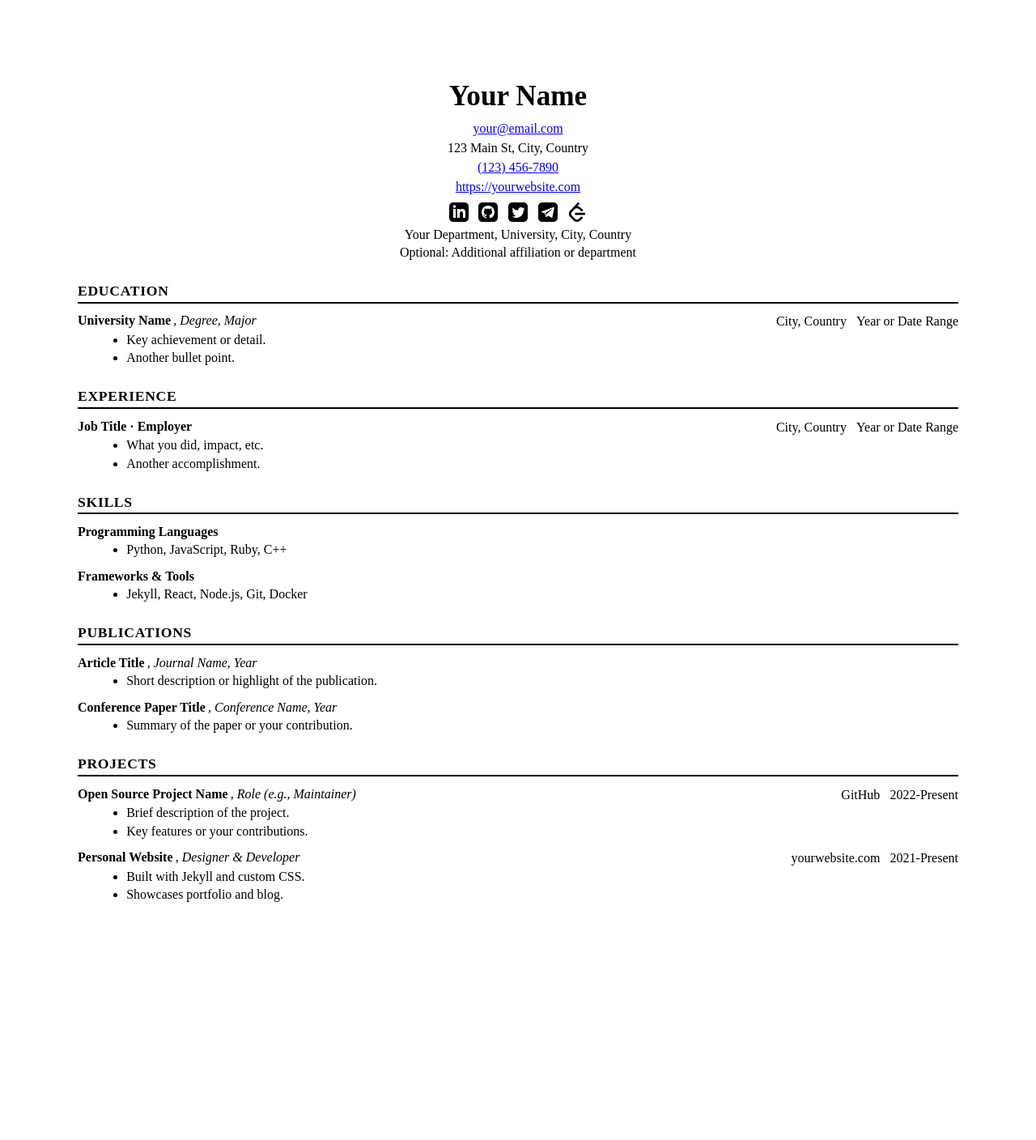
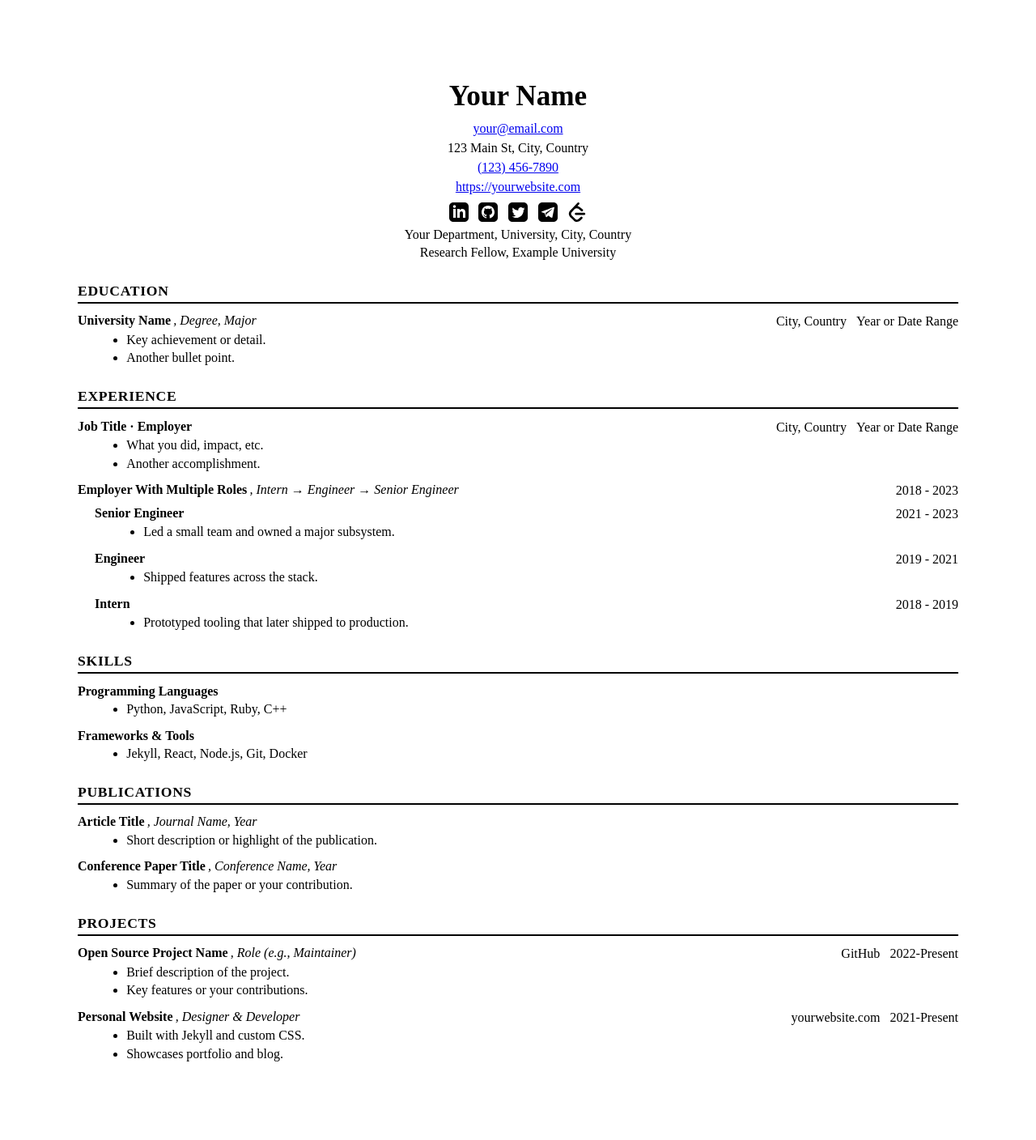
Before and after one commit to sengine-cloud/harvard-style-cv-theme, a Jekyll site: the page built from index.md, in a window 1280 px wide. Shown: the whole page at 81% size. Built offline with Jekyll 4.4.1, drawn with Linux system fonts in a browser that asks for light colours; before the commit the page ends 1212 px from its top, so only the background shows below that.

Commit message:
Package as a gem; fold in nested roles, GoatCounter, and Octo STS trust policy (#6)
Part of sengine-cloud/alex-cv#3 — vendoring the Harvard-style theme
under this org so the CV site can extend it properly instead of carrying
divergent local copies.

This packages the fork as a **gem** and folds in the extensions that
previously lived as overrides in alex-cv.

## What changed
- **Gem packaging** (`harvard-style-cv-theme.gemspec`): consumable via a
Bundler `git:` source pinned to a tag/commit — and, unlike
`remote_theme`, this works for a **private** repo. `Gemfile` now uses
`gemspec`; build artifacts are gitignored. The gem ships only the
consumable surface (`_layouts`, `assets/css/main.scss`, `LICENSE`,
`README`, `VERSION`) — demo pages, `_config.yml`, `_data`, and
screenshots are excluded so they don't leak into consuming sites.
- **Nested `roles`** in `_layouts/cv.html`: an entry can group several
positions held at one employer, each rendered as a nested entry
(`title`, `sub`, `location`, `dates`, `bullets`).
- **Folded `cv-overrides.css` into `assets/css/main.scss`**:
`.cv-entry-roles` / `.cv-entry-role` styles + a print
`page-break-inside: avoid` rule.
- **Renamed `.cv-entry-degree` → `.cv-entry-sub`** (context-neutral; it
styles any entry's `sub`, not only academic degrees). Used by both
top-level entries and nested roles.
- **GoatCounter** support in `_layouts/default.html` (via the
`goatcounter` config key) with per-pageview commit version tagging
through `site.commit_short`, alongside the existing Google Analytics /
Yandex.Metrika. Contact & social links carry `data-goatcounter-click`
next to `data-ym-goal`. `<title>` now uses `affiliation` (falling back
to `title`).
- **Octo STS trust policy**
(`.github/chainguard/alex-cv-pages.sts.yaml`): lets alex-cv's Actions
federate via OIDC (no stored secrets) and mint a short-lived `contents:
read` token to fetch this private theme.
- Demo `_data/cv.yml` showcases `roles`; README/CHANGELOG document gem
usage, private-repo auth, the roles schema, and GoatCounter. `VERSION` →
`1.1.0`.

https://claude.ai/code/session_01R7HSDNjmYg3eMU77oPzSnn

---------

Co-authored-by: Claude <noreply@anthropic.com>

```diff
--- a/_config.yml
+++ b/_config.yml
@@ -4,7 +4,7 @@ phone: "(123) 456-7890" # Your phone number (optional)
 address: "123 Main St, City, Country" # Your address (optional)
 website: "https://yourwebsite.com" # Your website (optional)
 department: "Your Department, University, City, Country" # Department/affiliation (optional)
-affiliation: "Optional: Additional affiliation or department" # Second affiliation (optional)
+affiliation: "Research Fellow, Example University" # Second affiliation / tagline (optional; also used as the <title> suffix)
 linkedin: yourprofile
 twitter: yourprofile
 github: yourprofile
--- a/_data/cv.yml
+++ b/_data/cv.yml
@@ -16,6 +16,24 @@ sections:
         bullets:
           - "What you did, impact, etc."
           - "Another accomplishment."
+      # An entry can group several positions held at one employer via `roles`.
+      # Each role renders like a nested entry (title, sub, location, dates, bullets).
+      - title: "Employer With Multiple Roles"
+        sub: "Intern → Engineer → Senior Engineer"
+        dates: "2018 - 2023"
+        roles:
+          - title: "Senior Engineer"
+            dates: "2021 - 2023"
+            bullets:
+              - "Led a small team and owned a major subsystem."
+          - title: "Engineer"
+            dates: "2019 - 2021"
+            bullets:
+              - "Shipped features across the stack."
+          - title: "Intern"
+            dates: "2018 - 2019"
+            bullets:
+              - "Prototyped tooling that later shipped to production."
   - title: Skills
     entries:
       - title: "Programming Languages"
--- a/_layouts/cv.html
+++ b/_layouts/cv.html
@@ -5,21 +5,24 @@ layout: default
     <header class="cv-header">
         <h1 class="cv-name">{{ site.title }}</h1>
         {% if site.email %}
-        <div class="cv-contact"><a href="mailto:{{ site.email }}" data-ym-goal="email_click">{{ site.email }}</a></div>
+        <div class="cv-contact"><a href="mailto:{{ site.email }}" data-ym-goal="email_click"
+                data-goatcounter-click="email">{{ site.email }}</a></div>
         {% endif %}
         {% if site.address %}
         <div class="cv-contact">{{ site.address }}</div>
         {% endif %}
         {% if site.phone %}
-        <div class="cv-contact"><a href="tel:{{ site.phone }}" data-ym-goal="phone_click">{{ site.phone }}</a></div>
+        <div class="cv-contact"><a href="tel:{{ site.phone }}" data-ym-goal="phone_click"
+                data-goatcounter-click="phone">{{ site.phone }}</a></div>
         {% endif %}
         {% if site.website %}
-        <div class="cv-contact"><a href="{{ site.website }}" data-ym-goal="website_click">{{ site.website }}</a></div>
+        <div class="cv-contact"><a href="{{ site.website }}" data-ym-goal="website_click"
+                data-goatcounter-click="website">{{ site.website }}</a></div>
         {% endif %}
         <div class="cv-socials" style="margin-top:0.5em;">
             {% if site.linkedin %}
             <a class="cv-social-icon" href="https://linkedin.com/in/{{ site.linkedin }}" target="_blank"
-                title="LinkedIn" data-ym-goal="linkedin_click">
+                title="LinkedIn" data-ym-goal="linkedin_click" data-goatcounter-click="linkedin">
                 <svg xmlns="http://www.w3.org/2000/svg" width="24" height="24" viewBox="0 0 24 24">
                     <path
                         d="M19 0h-14c-2.761 0-5 2.239-5 5v14c0 2.761 2.239 5 5 5h14c2.762 0 5-2.239 5-5v-14c0-2.761-2.238-5-5-5zm-11 19h-3v-11h3v11zm-1.5-12.268c-.966 0-1.75-.79-1.75-1.764s.784-1.764 1.75-1.764 1.75.79 1.75 1.764-.783 1.764-1.75 1.764zm13.5 12.268h-3v-5.604c0-3.368-4-3.113-4 0v5.604h-3v-11h3v1.765c1.396-2.586 7-2.777 7 2.476v6.759z" />
@@ -99,7 +102,7 @@ layout: default
         <div class="cv-entry">
             <div class="cv-entry-header">
                 <div class="cv-entry-main">
-                    <span class="cv-entry-institution">{{ e.title }}</span>{% if e.sub %}<span class="cv-entry-degree">,
+                    <span class="cv-entry-institution">{{ e.title }}</span>{% if e.sub %}<span class="cv-entry-sub">,
                         <em>{{ e.sub }}</em></span>{% endif %}
                 </div>
                 <div class="cv-entry-meta">
@@ -114,6 +117,33 @@ layout: default
                 {% endfor %}
             </ul>
             {% endif %}
+            {% comment %} Nested roles: multiple positions held within a single employer/entry. {% endcomment %}
+            {% if e.roles %}
+            <div class="cv-entry-roles">
+                {% for r in e.roles %}
+                <div class="cv-entry-role">
+                    <div class="cv-entry-header">
+                        <div class="cv-entry-main">
+                            <span class="cv-entry-institution">{{ r.title }}</span>{% if r.sub %}<span
+                                class="cv-entry-sub">,
+                                <em>{{ r.sub }}</em></span>{% endif %}
+                        </div>
+                        <div class="cv-entry-meta">
+                            {% if r.location %}<span class="cv-entry-location">{{ r.location }}</span>{% endif %}
+                            {% if r.dates %}<span class="cv-entry-dates">{{ r.dates }}</span>{% endif %}
+                        </div>
+                    </div>
+                    {% if r.bullets %}
+                    <ul class="cv-entry-bullets">
+                        {% for b in r.bullets %}
+                        <li>{{ b | markdownify | remove: '<p>' | remove: '</p>' | strip }}</li>
+                        {% endfor %}
+                    </ul>
+                    {% endif %}
+                </div>
+                {% endfor %}
+            </div>
+            {% endif %}
         </div>
         {% endfor %}
     </section>
--- a/_layouts/default.html
+++ b/_layouts/default.html
@@ -3,10 +3,28 @@
 
 <head>
     <meta charset="UTF-8">
-    <title>{{ page.title }} · {{ site.title }}</title>
+    <title>{{ page.title }} · {{ site.affiliation | default: site.title }}</title>
     <meta name="viewport" content="width=device-width, initial-scale=1">
     {% seo %}
     <link rel="stylesheet" href="{{ '/assets/css/main.css' | relative_url }}">
+
+    {% if site.goatcounter %}
+    <!-- GoatCounter analytics -->
+    <script>
+        window.goatcounter = {
+            // Tag each pageview with the deployed commit so views map to a version.
+            // {{ site.commit_short }} is provided by the consuming site (optional); falls back to "dev".
+            path: function (p) {
+                return (
+                    p +
+                    (p.indexOf("?") > -1 ? "&" : "?") +
+                    'v={{ site.commit_short | default: "dev" }}'
+                );
+            },
+        };
+    </script>
+    <script data-goatcounter="{{ site.goatcounter }}/count" async src="{{ site.goatcounter }}/count.js"></script>
+    {% endif %}
 
     {% if site.google_analytics %}
     <!-- Google Analytics -->
--- a/assets/css/main.scss
+++ b/assets/css/main.scss
@@ -84,7 +84,7 @@ body {
   font-weight: bold;
 }
 
-.cv-entry-degree {
+.cv-entry-sub {
   font-style: italic;
   font-weight: normal;
   margin-left: 0.2em;
@@ -116,6 +116,20 @@ body {
 .cv-entry-bullets li {
   margin-bottom: 0.1em;
   font-size: 1rem;
+}
+
+// Nested roles: multiple positions held within a single employer/entry.
+.cv-entry-roles {
+  margin-left: 1.25em;
+}
+
+.cv-entry-role {
+  margin-top: 0.4em;
+  margin-bottom: 0.7em;
+}
+
+.cv-entry-role .cv-entry-institution {
+  font-weight: 600;
 }
 
 ul {
@@ -201,7 +215,7 @@ ul {
     font-size: 11pt;
     margin: 0.5in;
   }
-  .cv-header, .cv-entry {
+  .cv-header, .cv-entry, .cv-entry-role {
     page-break-inside: avoid;
   }
   a {
```
Also changed, not shown: other parts of _layouts/cv.html (+4 -4 lines), Gemfile (+8 -2 lines), .github/chainguard/alex-cv-pages.sts.yaml (added), CHANGELOG.md, Gemfile.lock, README.md, harvard-style-cv-theme.gemspec (added), 2 other files.
